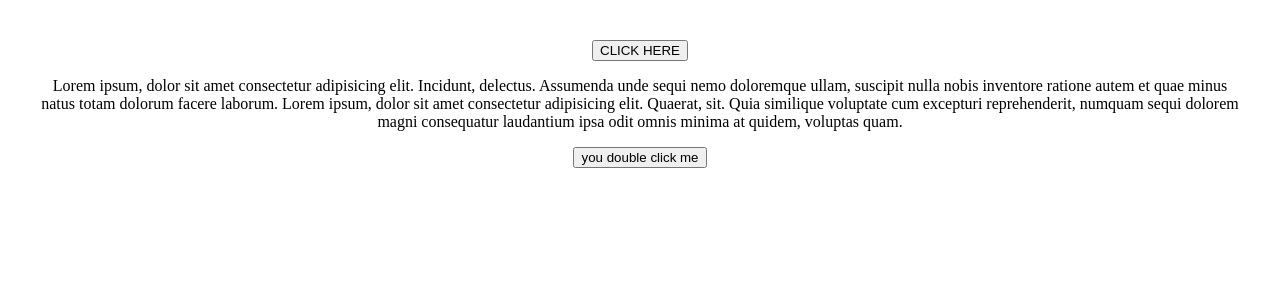
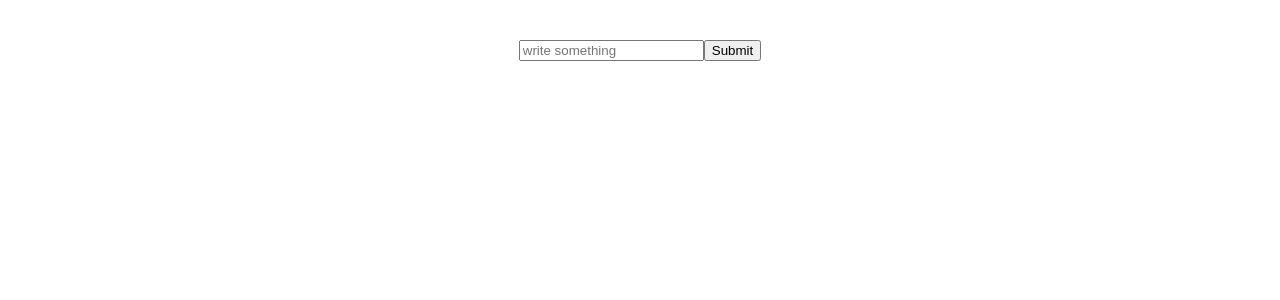
Before and after one commit to AMIYA8597/hello-react, a React (Vite) app: page / in a window 1280 px wide. Shown: the top 300 px of the page. Built offline with nearby package versions, Linux system fonts and the light colour scheme.

Commit message:
react eventHandlling part 3

```diff
--- a/src/App.jsx
+++ b/src/App.jsx
@@ -3,13 +3,15 @@ import "./App.css";
 // import Product from "./Product";
 import ProductTab from "./ProductTab";
 import Button from "./Button";
+import Form from "./Form";
 
 function App() {
   return (
     <>
       {/* <h2>Blockbuster Deals | Shop now</h2>
       <ProductTab /> */}
-      <Button />
+      {/* <Button /> */}
+      <Form />
   </>
   );
 
--- a/src/Button.jsx
+++ b/src/Button.jsx
@@ -3,8 +3,9 @@ function handleClick() {
   console.log("how r u!");
 }
 
-function handleMouseOver() {
+function handleMouseOver(event) {
   console.log("tell me your name");
+  console.log(event);
 }
 function handleDoubleClicker() {
   console.log("you double clicked");
--- /dev/null
+++ b/src/Form.jsx
@@ -0,0 +1,15 @@
+function handleFormSubmit(event) {
+    event.preventDefault();
+    console.log("form was submitted");
+}
+
+
+export default function Form() {
+    return (
+        <form action="" onSubmit={handleFormSubmit}>
+        <input type="text" placeholder="write something"/>
+        <button onClick={handleFormSubmit}> Submit  </button >
+
+        </form>
+    )
+}
--- a/src/main.jsx
+++ b/src/main.jsx
@@ -7,4 +7,5 @@ ReactDOM.createRoot(document.getElementById('root')).render(
   <React.StrictMode>
     <App />
   </React.StrictMode>,
+
 )
```
